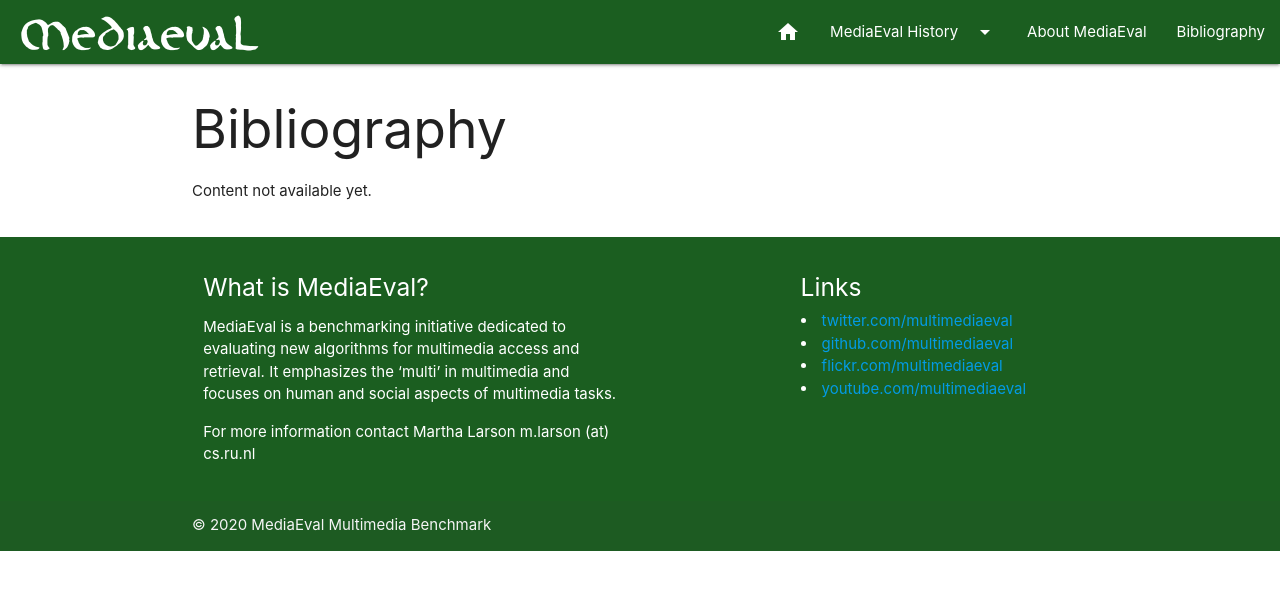
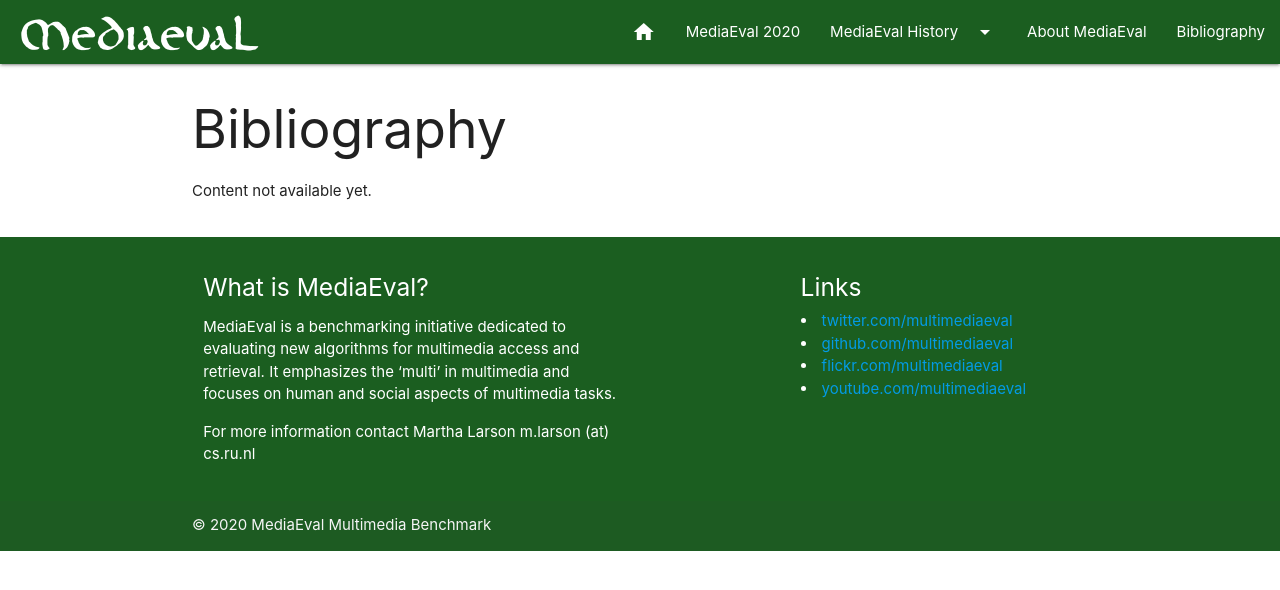
Before and after one commit to multimediaeval/multimediaeval.github.io, a Jekyll site: the page built from pages/05_biliography.md, in a window 1280 px wide. Shown: the top 590 px of the page. Built offline with Jekyll 4.4.1, drawn with Linux system fonts in a browser that asks for light colours.

Commit message:
adjust header bibliography and dynamic header

```diff
--- a/_includes/bs/header/_nav.html
+++ b/_includes/bs/header/_nav.html
@@ -13,6 +16,9 @@
       <!-- Big screen Structure -->
       <ul class="right hide-on-med-and-down">
         <li><a href="/"><i class="material-icons">home</i></a></li>
+        {% for edition in sorted_editions limit:1 %}
+          <li><a href="{{ edition.url | relative_url }}">{{ edition.title }}</a></li>
+        {% endfor %}
         {% for page in site.pages %}
           {% unless page.title == null or page.hide or name_page contains page.title %}
             {% if page.has_children %}
@@ -31,15 +37,15 @@
 
 <!-- Big screen dropdown Structure -->
 <ul class="dropdown-content" id="editions">
-{% for artifact in sorted reversed %}
-  {% if artifact.category == 'edition' %}
-    <li><a href="{{ artifact.url | relative_url }}">{{ artifact.title }}</a></li>
-  {% endif %}
-{% endfor %}
+  {% for edition in sorted_editions offset:1 %}
+    <li><a href="{{ edition.url | relative_url }}">{{ edition.title }}</a></li>
+  {% endfor %}
+  <li><a href="http://www.multimediaeval.org/">pre-2020</a></li>
 </ul>
 
 <!-- Mobile Structure -->
 <ul class="sidenav" id="mobile-nav">
+  <li><a href="/">Home</a></li>
   {% for page in site.pages %}
     {% unless page.title == null or page.hide or name_page contains page.title %}
       {% if page.has_children %}
@@ -55,9 +61,7 @@
 
 <!-- Mobile dropdown Structure -->
 <ul class="dropdown-content" id="mobile-editions">
-  {% for artifact in sorted reversed%}
-    {% if artifact.category == 'edition' %}
-      <li><a href="{{ artifact.url | relative_url }}">{{ artifact.title }}</a></li>
-    {% endif %}
+  {% for artifact in sorted_editions %}
+    <li><a href="{{ artifact.url | relative_url }}">{{ artifact.title }}</a></li>
   {% endfor %}
 </ul>
```
Also changed, not shown: other parts of _includes/bs/header/_nav.html (+5 -2 lines).
